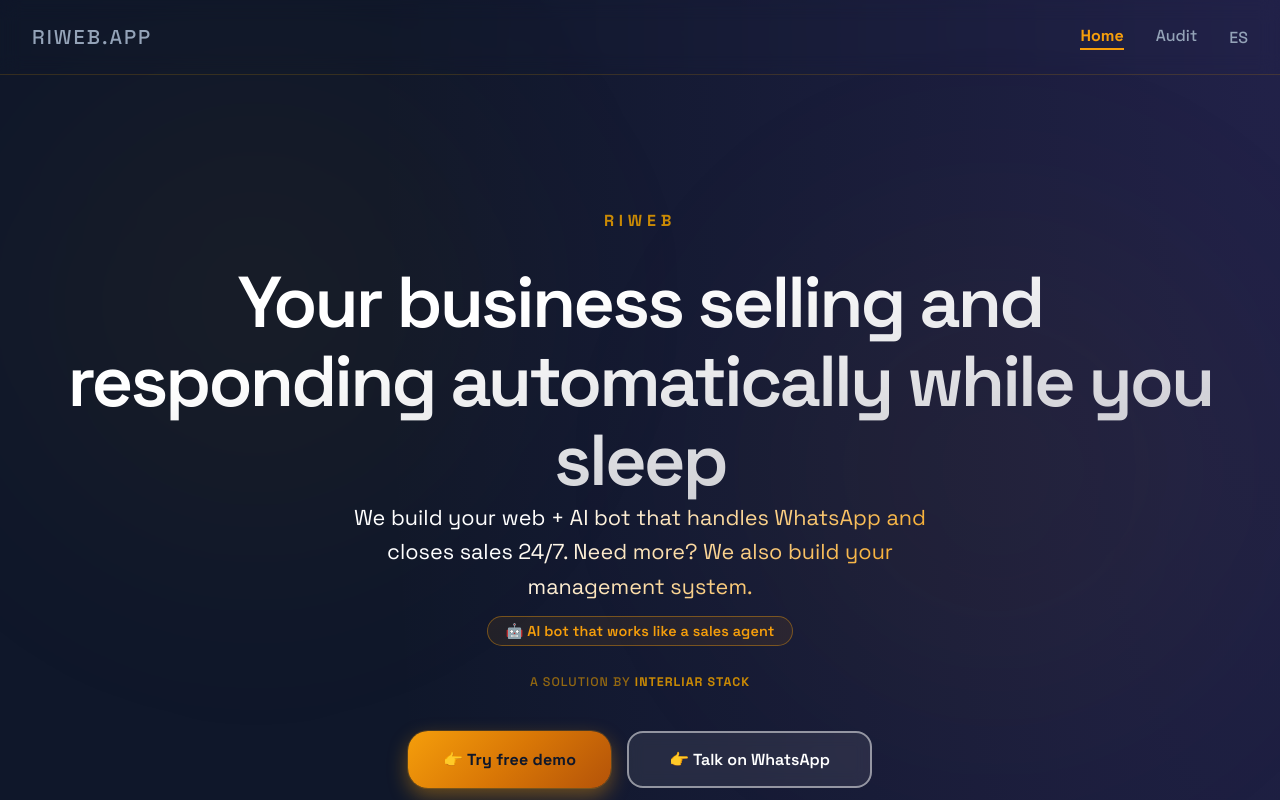
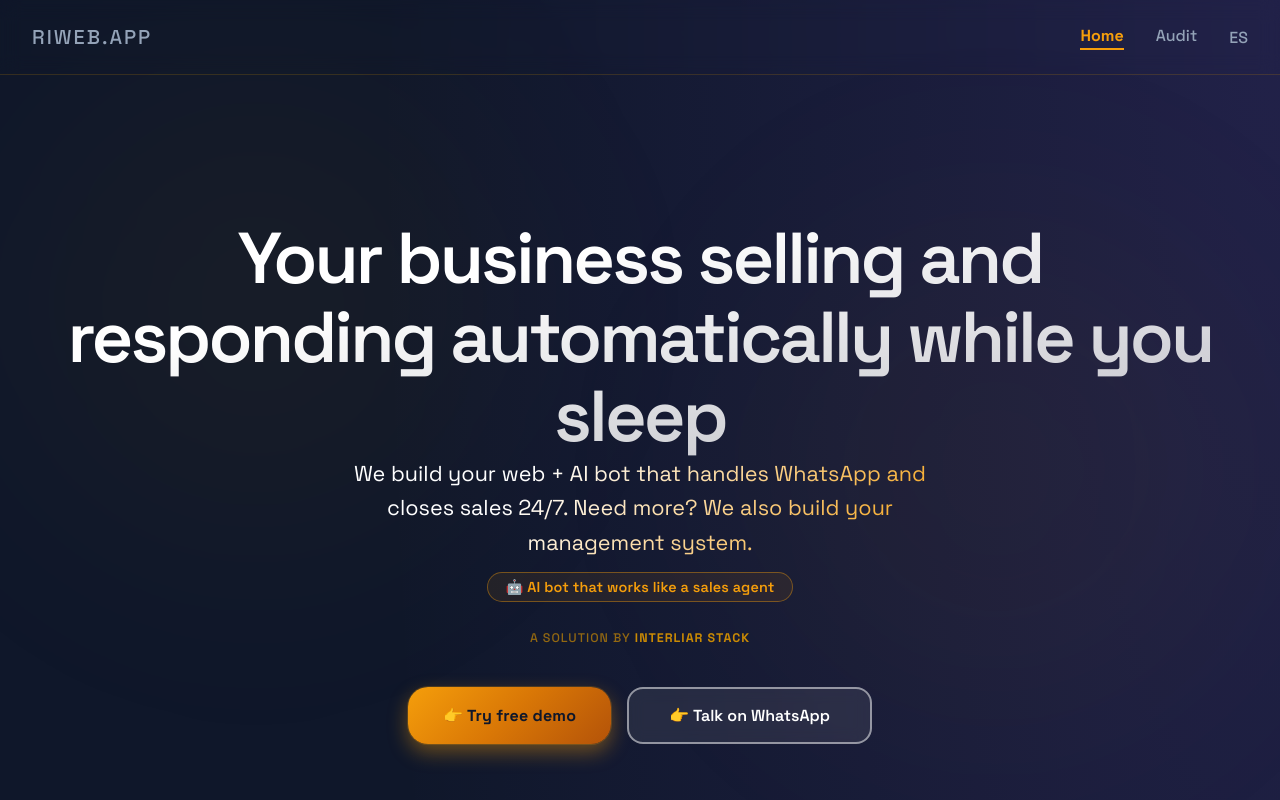
Before and after one commit to Inteliar-Stack-Agencia/RIWEB.APP, a React (Vite) app: page / in a window 1280 px wide. Shown: the top 800 px of the page. Built offline with nearby package versions, Linux system fonts and the light colour scheme; no server answers.

Commit message:
fix: remove RIWEB badge from hero, shift title up (flex-start layout)

```diff
--- a/src/pages/HomePage.tsx
+++ b/src/pages/HomePage.tsx
@@ -223,13 +223,10 @@ export default function HomePage({ locale }: { locale: Locale }) {
         minHeight: "calc(100svh - 80px)",
         display: "flex",
         flexDirection: "column",
-        justifyContent: "center",
-        paddingTop: "2rem",
+        justifyContent: "flex-start",
+        paddingTop: "clamp(3rem, 10vh, 6rem)",
         paddingBottom: "2rem",
       }}>
-
-      {/* Brand badge */}
-      <div className="landing-brand">RIWEB</div>
 
       <h1 className="landing-title">
         {locale === "es"
```
